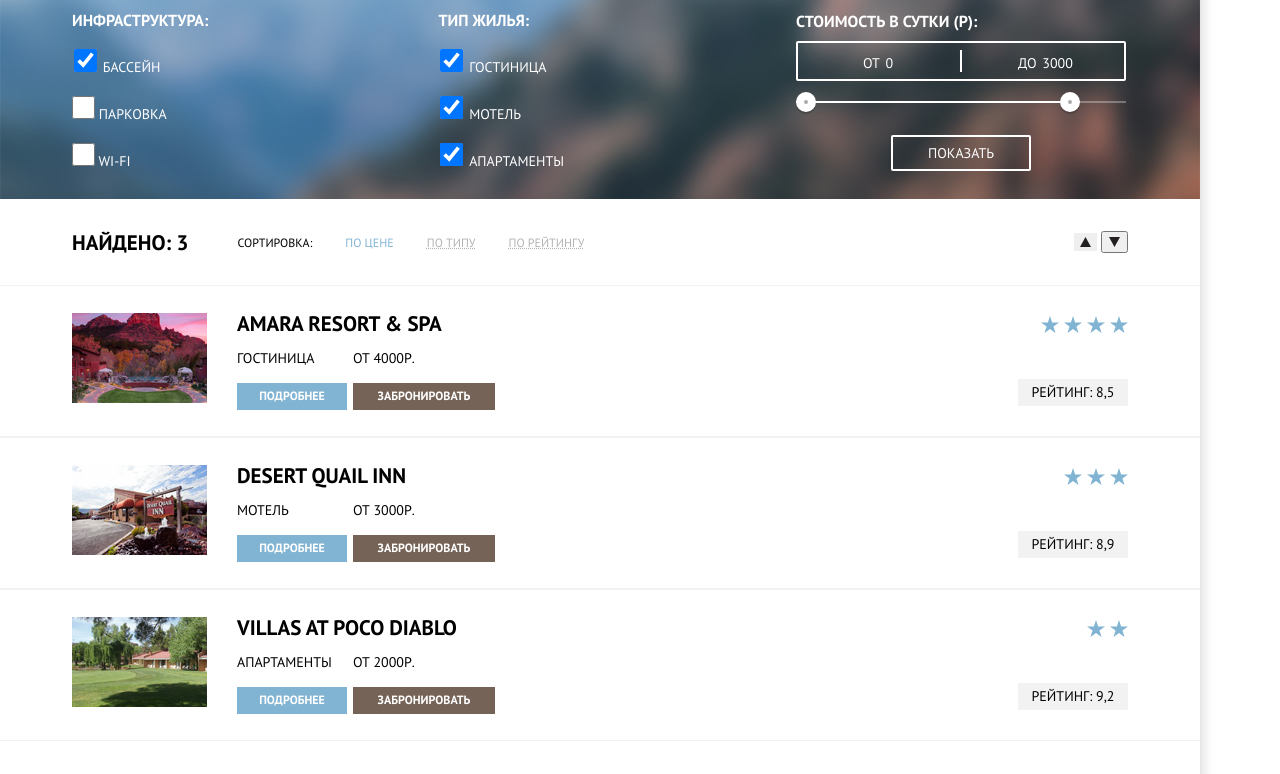
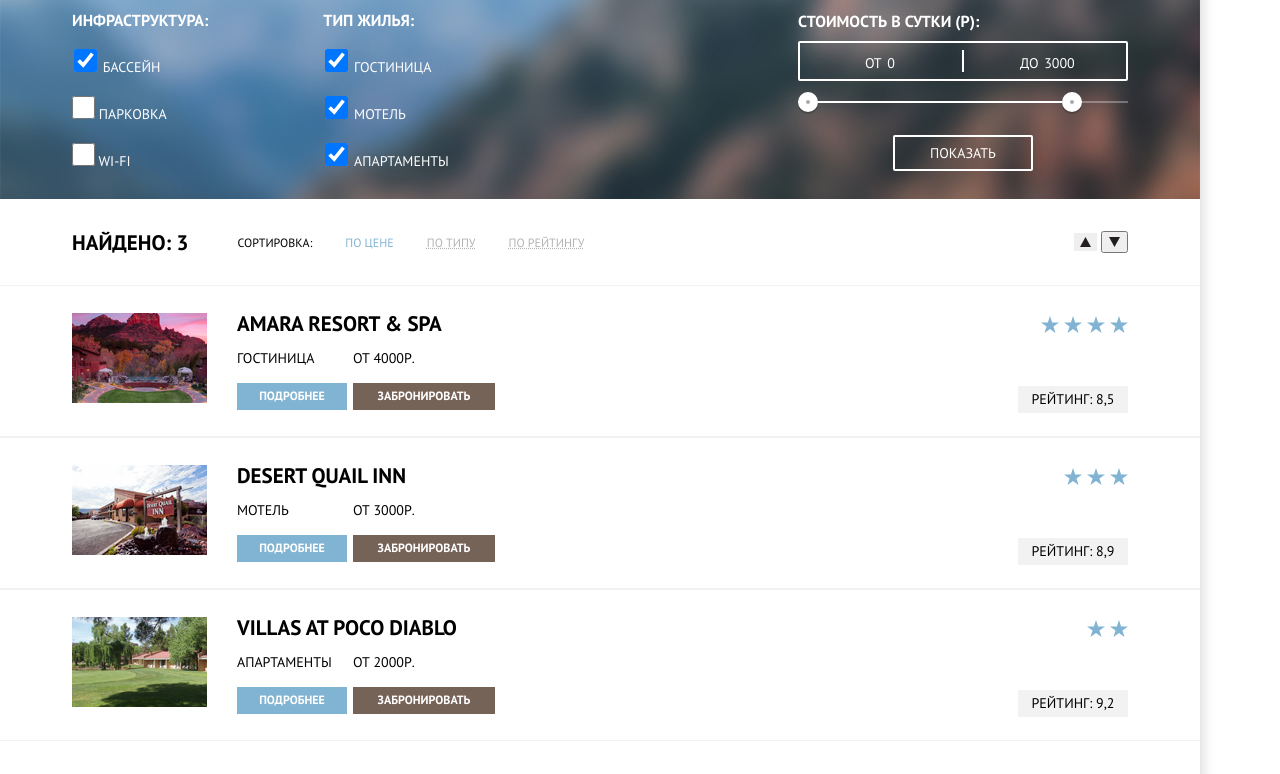
Before and after one commit to madhunny/1280973-sedona-27, a plain HTML site: page hotels.html in a window 1280 px wide. Shown: the part 74-848 px from the top of the page. Drawn offline with nearby package versions, Linux system fonts and the light colour scheme.

Commit message:
deleted "space-between"

```diff
--- a/css/style.css
+++ b/css/style.css
@@ -382,6 +382,7 @@ a {
     color: #ffffff;
     padding: 0;
     margin: 0;
+    margin-right: 115px;
 }
 
 .filter {
@@ -393,7 +394,7 @@ a {
 
 .filter-form {
     display: flex;
-    justify-content: space-between;
+    justify-content: flex-start;
     align-items: center;
     padding-left: 72px;
     padding-right: 72px;
@@ -445,6 +446,8 @@ a {
     text-transform: uppercase;
     border: hidden;
     padding: 0;
+    margin: 0;
+    margin-left: 234px;
 }
 
 .filter-form-range-title {
@@ -564,11 +567,8 @@ a {
     height: 86px;
 }
 
-.count {}
-
 .sorting-list {
     display: flex;
-    justify-content: space-between;
     align-items: center;
     flex-direction: row;
     list-style: none;
@@ -674,7 +674,7 @@ a {
 
 .hotel-item-value {
     display: flex;
-    justify-content: space-between;
+    justify-content: space-around;
     align-items: flex-end;
     flex-direction: column;
     height: 90px;
@@ -698,4 +698,5 @@ a {
     text-align: center;
     margin: 0;
     line-height: 27px;
+    margin-top: 47px;
 }
```
